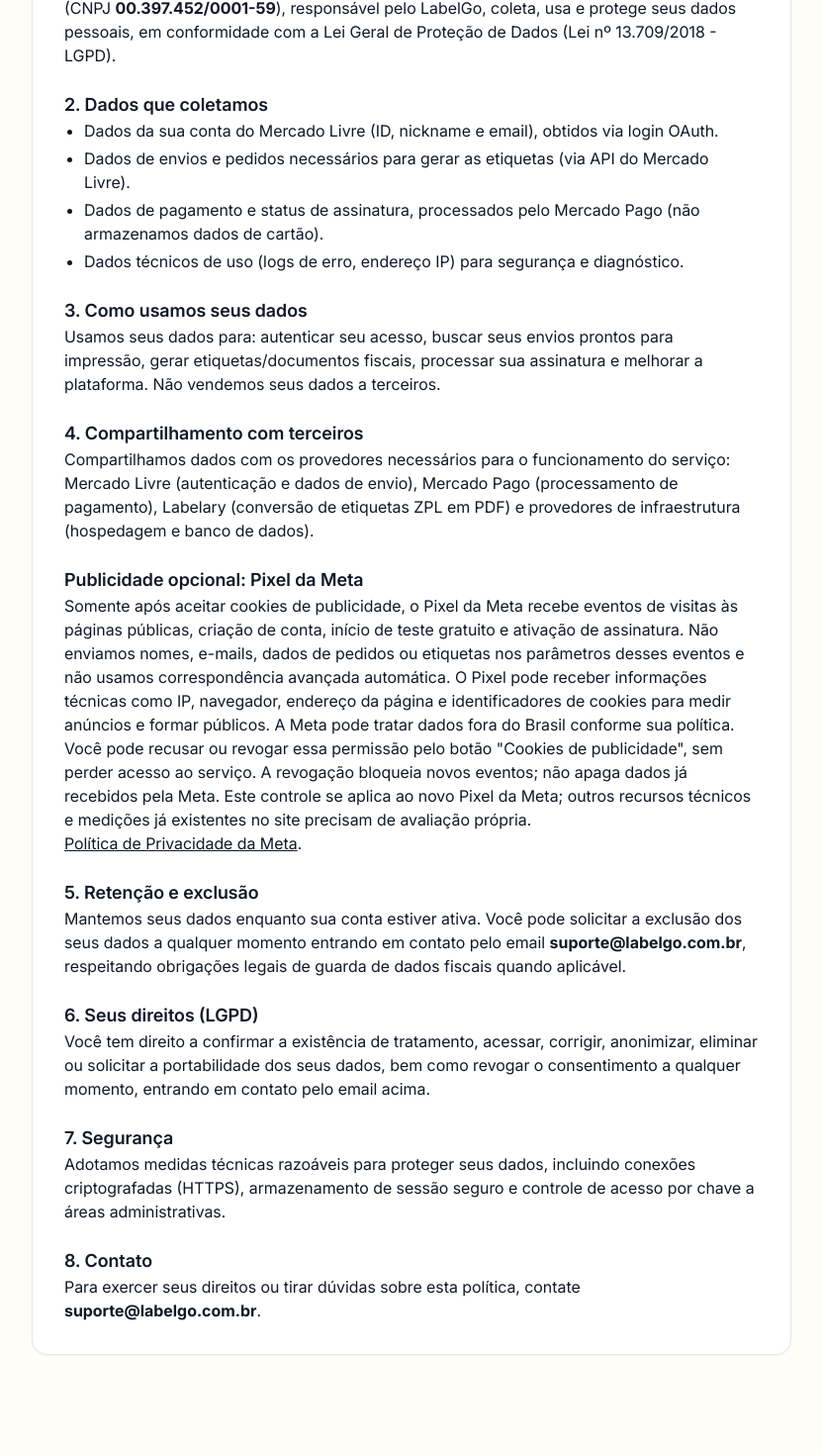
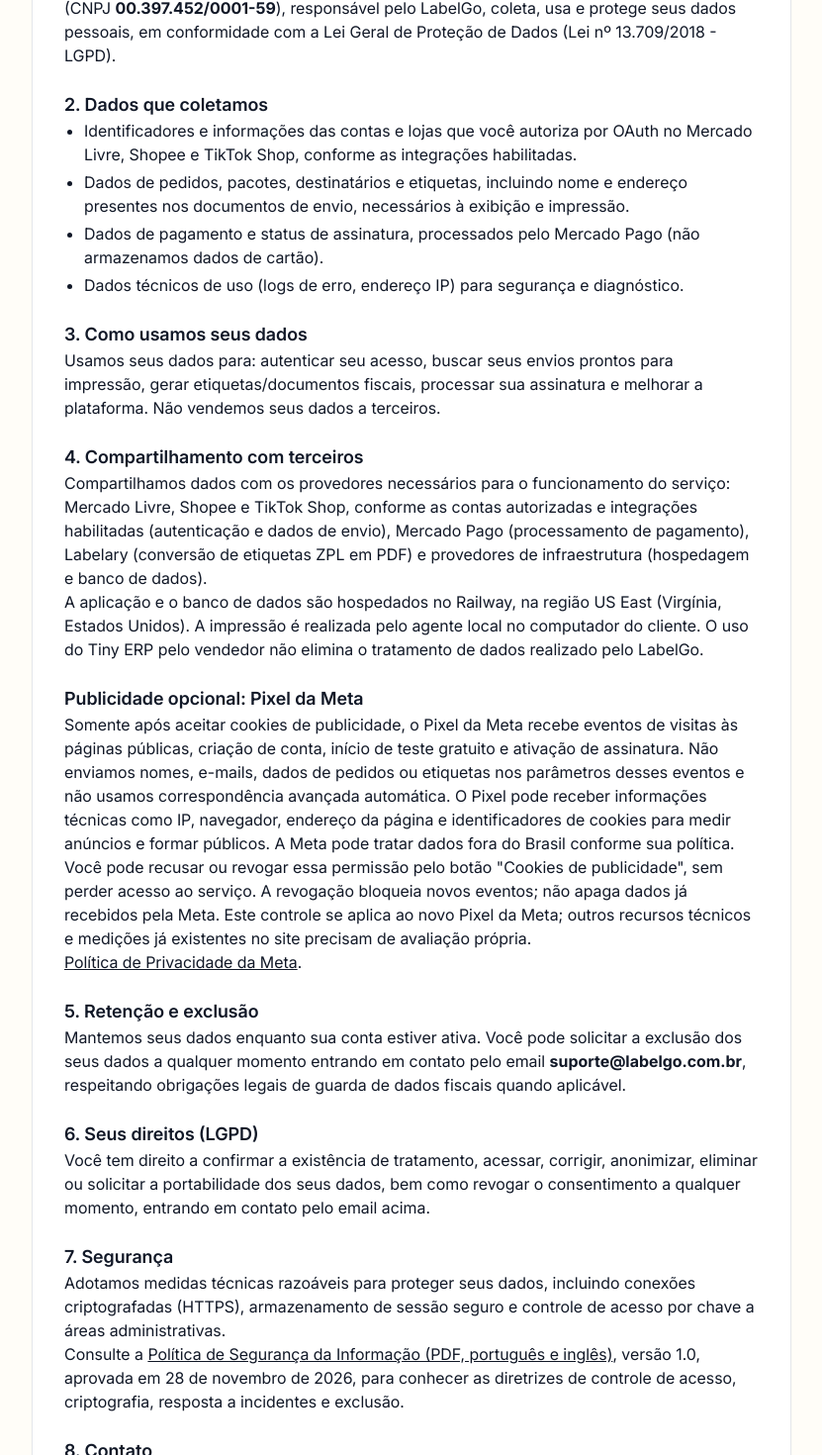
Before and after one commit to viniciusguardaa-cpu/meliprint-web, a React (Vite) app in the folder client/: page /privacidade in a window 1280 px wide. Shown: the part 360-1830 px from the top of the page at 99% size, without its empty margins (224-1055 px from the left). Before the commit the page ends 1777 px from the top, so only its background shows below. Built offline with nearby package versions, Linux system fonts and the light colour scheme.

Commit message:
docs: publish approved security policy for TikTok review

```diff
--- a/client/src/pages/Privacy.tsx
+++ b/client/src/pages/Privacy.tsx
@@ -10,7 +10,7 @@ export default function Privacy() {
         </Link>
 
         <h1 className="text-2xl font-bold text-foreground mb-2">Política de Privacidade</h1>
-        <p className="text-sm text-muted-foreground mb-8">Última atualização: 8 de outubro de 2026</p>
+        <p className="text-sm text-muted-foreground mb-8">Última atualização: 28 de novembro de 2026</p>
 
         <div className="prose prose-sm max-w-none text-foreground space-y-6">
           <section>
@@ -26,8 +26,8 @@ export default function Privacy() {
           <section>
             <h2 className="text-lg font-semibold text-foreground">2. Dados que coletamos</h2>
             <ul className="list-disc pl-5 space-y-1">
-              <li>Dados da sua conta do Mercado Livre (ID, nickname e email), obtidos via login OAuth.</li>
-              <li>Dados de envios e pedidos necessários para gerar as etiquetas (via API do Mercado Livre).</li>
+              <li>Identificadores e informações das contas e lojas que você autoriza por OAuth no Mercado Livre, Shopee e TikTok Shop, conforme as integrações habilitadas.</li>
+              <li>Dados de pedidos, pacotes, destinatários e etiquetas, incluindo nome e endereço presentes nos documentos de envio, necessários à exibição e impressão.</li>
               <li>Dados de pagamento e status de assinatura, processados pelo Mercado Pago (não armazenamos dados de cartão).</li>
               <li>Dados técnicos de uso (logs de erro, endereço IP) para segurança e diagnóstico.</li>
             </ul>
@@ -46,9 +46,15 @@ export default function Privacy() {
             <h2 className="text-lg font-semibold text-foreground">4. Compartilhamento com terceiros</h2>
             <p>
               Compartilhamos dados com os provedores necessários para o funcionamento
-              do serviço: Mercado Livre (autenticação e dados de envio), Mercado Pago
+              do serviço: Mercado Livre, Shopee e TikTok Shop, conforme as contas autorizadas e integrações habilitadas (autenticação e dados de envio), Mercado Pago
               (processamento de pagamento), Labelary (conversão de etiquetas ZPL em PDF) e
               provedores de infraestrutura (hospedagem e banco de dados).
+            </p>
+            <p>
+              A aplicação e o banco de dados são hospedados no Railway, na região US East
+              (Virgínia, Estados Unidos). A impressão é realizada pelo agente local no
+              computador do cliente. O uso do Tiny ERP pelo vendedor não elimina o
+              tratamento de dados realizado pelo LabelGo.
             </p>
           </section>
 
@@ -86,6 +92,11 @@ export default function Privacy() {
               conexões criptografadas (HTTPS), armazenamento de sessão seguro e controle de
               acesso por chave a áreas administrativas.
             </p>
+            <p>
+              Consulte a <a href="/politica-seguranca-informacao.pdf" className="underline" target="_blank" rel="noreferrer">Política de Segurança da Informação (PDF, português e inglês)</a>,
+              versão 1.0, aprovada em 28 de novembro de 2026, para conhecer as diretrizes
+              de controle de acesso, criptografia, resposta a incidentes e exclusão.
+            </p>
           </section>
 
           <section>
```
Also changed, not shown: 3 other files (tests, documents, lock files or other folders).
